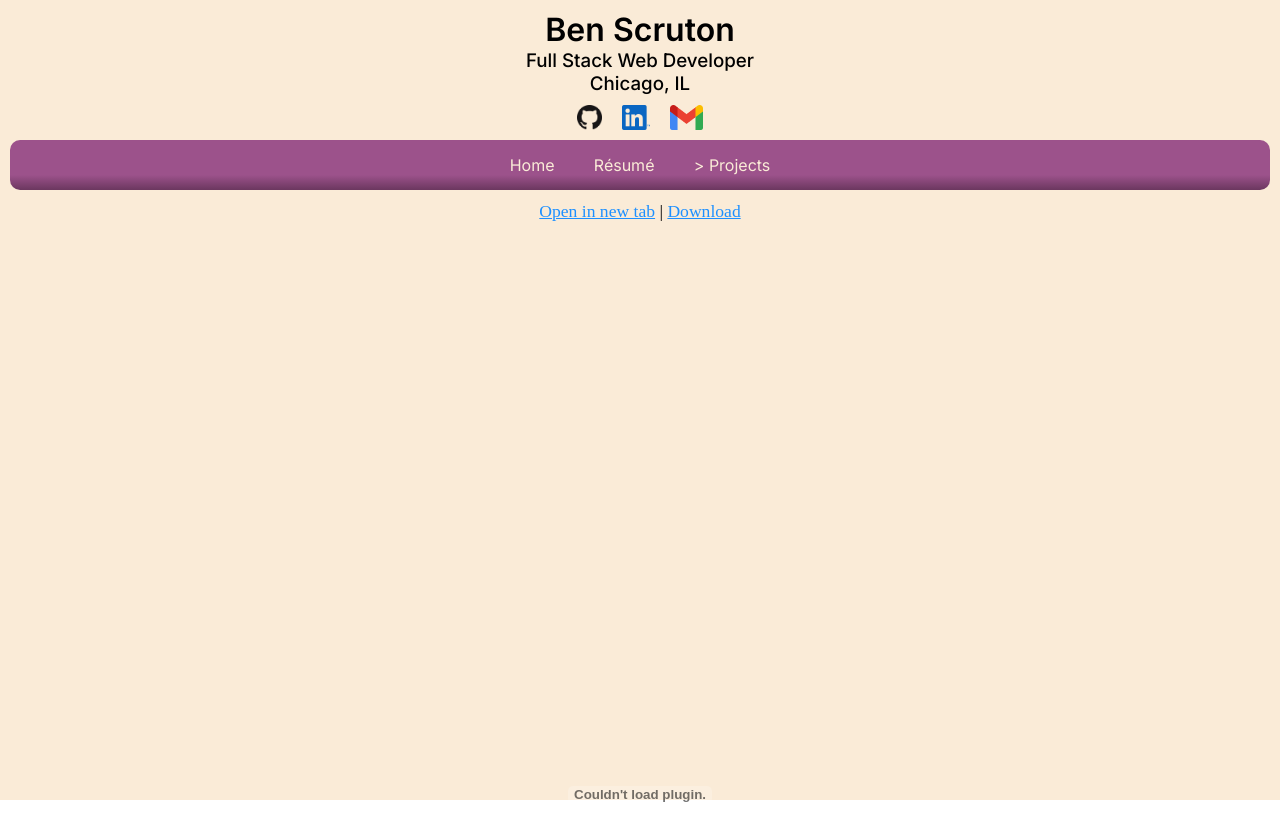
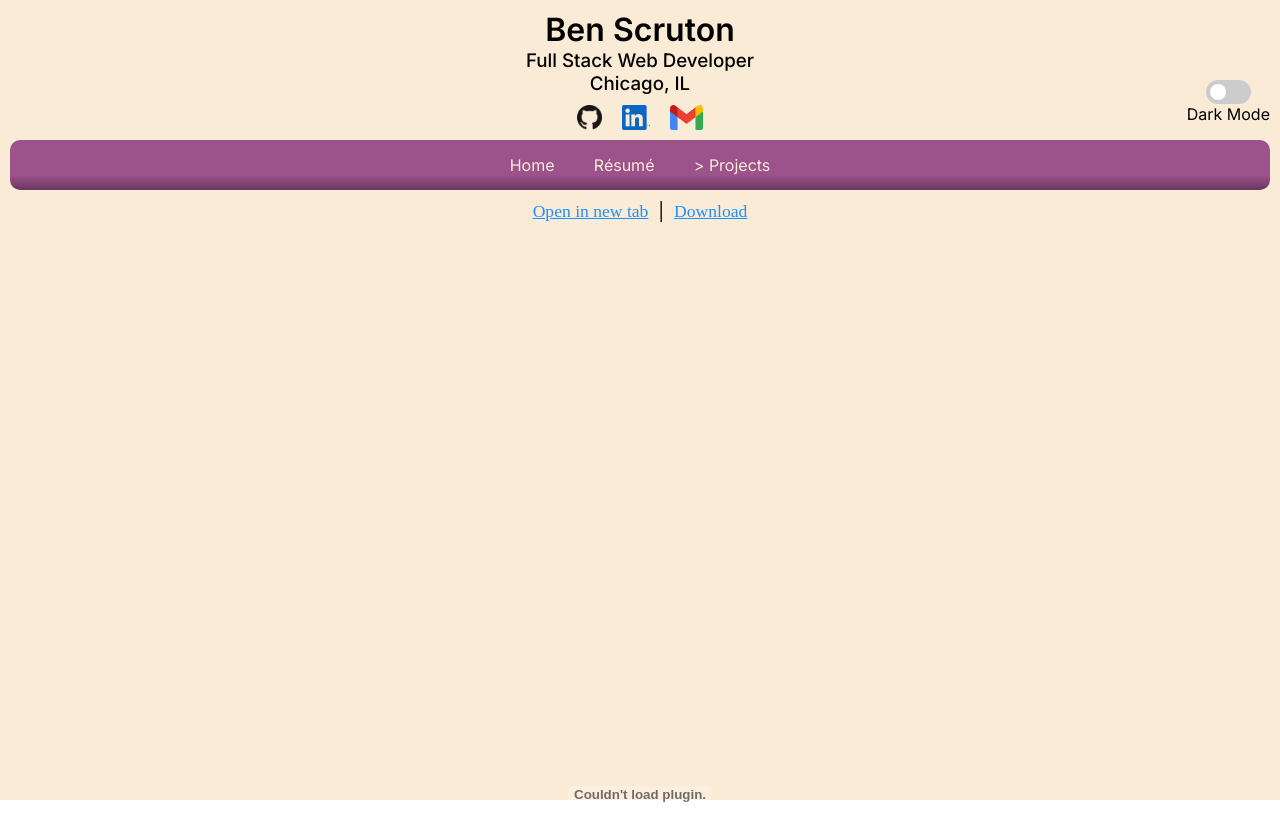
Before and after one commit to benscruton/personal_site, a React (Create React App) app: page /resume in a window 1280 px wide. Shown: the top 840 px of the page. Built offline with nearby package versions, Linux system fonts and the light colour scheme; a web font is replaced by a local one.

Commit message:
Dark mode slider added; other minor adjustments

```diff
--- a/src/App.css
+++ b/src/App.css
@@ -19,6 +19,12 @@ h4{
   font-family: "STIX Two Math", serif;
   font-weight: 400;
   font-size: 1.25em;
+}
+
+h5{
+  font-family: "Inter", sans-serif;
+  font-weight: 400;
+  font-size: 1em;
 }
 
 p{
--- a/src/App.tsx
+++ b/src/App.tsx
@@ -1,5 +1,6 @@
 import React, { useState, useEffect } from 'react';
 import Background from "./components/Background";
+import DarkModeSwitch from './components/DarkModeSwitch';
 import Intro from "./components/Intro";
 import Nav from "./components/Nav";
 import Home from "./views/Home";
@@ -21,14 +22,17 @@ const App: React.FC = () => {
     return () => window.removeEventListener("resize", findWindowWidth);
   }, []);
 
+  const toggleDark = () => setDarkMode(!darkMode);
+
   return (
     <div className="App">
       <Background darkMode={darkMode} />
       <Intro darkMode={darkMode} />
       <Nav darkMode={darkMode} />
+      <DarkModeSwitch darkMode={darkMode} windowWidth={windowWidth} toggle={toggleDark} />
       <Router primary={false}>
         <Home path="/" windowWidth={windowWidth} darkMode={darkMode}/>
-        <Resume path="/resume" windowWidth={windowWidth}/>
+        <Resume path="/resume" windowWidth={windowWidth} darkMode={darkMode} />
         <Projects path="/projects" windowWidth={windowWidth} darkMode={darkMode} />
         <ProjectDisplay path="/projects/:id" windowWidth={windowWidth} darkMode={darkMode} />
       </Router>
--- a/src/components/Box.module.css
+++ b/src/components/Box.module.css
@@ -38,6 +38,13 @@
 
 .mediabox{
     box-shadow: rgba(0, 0, 0, 0.4) 0px 0px 4px;
+    text-align: center;
+    margin-top: 10px;
+    margin-bottom: 10px;
+}
+
+.mediaboxdark{
+    box-shadow: rgba(255, 255, 255, 0.6) 1px 1px 6px;
     text-align: center;
     margin-top: 10px;
     margin-bottom: 10px;
--- /dev/null
+++ b/src/components/DarkModeSwitch.module.css
@@ -0,0 +1,68 @@
+.wide{
+  position: absolute;
+  top: 80px;
+  right: 10px;
+  z-index: 5;
+}
+
+.narrow{
+  display: inline-flex;
+  margin: 10px auto;
+  flex-direction: row-reverse;
+  position: relative;
+}
+
+.narrow h5{
+  padding: 0 10px;
+}
+
+.switch{
+  position: relative;
+  display: inline-block;
+  width: 45px;
+  height: 24px;
+}
+
+.switch input{
+  display: none;
+}
+
+.slider {
+  border-radius: 12px;
+  position: absolute;
+  cursor: pointer;
+  top: 0;
+  left: 0;
+  right: 0;
+  bottom: 0;
+  background-color: #ccc;
+  -webkit-transition: 0.5s;
+  transition: 0.5s;
+}
+
+.slider:before {
+  position: absolute;
+  content: "";
+  height: 16px;
+  width: 16px;
+  border-radius: 100%;
+  left: 4px;
+  bottom: 4px;
+  background-color: white;
+  -webkit-transition: 0.5s;
+  transition: 0.5s;
+}
+
+input:checked + .slider {
+  background-color: #9C528B;
+}
+
+input:focus + .slider {
+  box-shadow: 0 0 1px #9C528B;
+}
+
+input:checked + .slider:before {
+  -webkit-transform: translateX(21px);
+  -ms-transform: translateX(21px);
+  transform: translateX(21px);
+}
--- /dev/null
+++ b/src/components/DarkModeSwitch.tsx
@@ -0,0 +1,29 @@
+import React from "react";
+import styles from "./DarkModeSwitch.module.css";
+
+interface Props{
+  darkMode: boolean,
+  windowWidth: number,
+  toggle: () => void
+}
+
+const DarkModeSwitch: React.FC<Props> = ({darkMode, windowWidth, toggle}) => {
+
+  return (
+    <div className={windowWidth > 550 ? styles.wide : styles.narrow}>
+      <label className={styles.switch}>
+        <input
+          type="checkbox"
+          checked={darkMode}
+          onChange={toggle}
+        />
+        <span className={styles.slider}></span>
+      </label>
+      <h5 className={darkMode ? "light-text" : ""}>
+        Dark Mode
+      </h5>
+    </div>
+  );
+}
+
+export default DarkModeSwitch;
--- a/src/components/MediaBox.tsx
+++ b/src/components/MediaBox.tsx
@@ -6,13 +6,14 @@ import styles from "./Box.module.css";
 interface Props{
   media: Media,
   dimensions?: CSS.Properties,
-  imageAdjustments?: CSS.Properties
+  imageAdjustments?: CSS.Properties,
+  darkMode?: boolean
 }
 
-const MediaBox: React.FC<Props> = ({media, dimensions, imageAdjustments}) => {
+const MediaBox: React.FC<Props> = ({media, dimensions, imageAdjustments, darkMode}) => {
   return (
     <div
-      className={styles.mediabox}
+      className={darkMode ? styles.mediaboxdark : styles.mediabox}
       style={dimensions}
     >
       {media.videoType?
--- a/src/components/ProjectFound.tsx
+++ b/src/components/ProjectFound.tsx
@@ -44,6 +44,7 @@ const ProjectFound: React.FC<Props> = ({project, styles, windowWidth, darkMode})
       <MediaBox
         media={project.spotlightMedia}
         dimensions={{maxWidth: "400px", margin: "0 auto"}}
+        darkMode={darkMode}
       />
 
       {project.pitch.map( (para, idx) =>
--- /dev/null
+++ b/src/fileFormatDeclarations/ogv.d.ts
@@ -0,0 +1 @@
+declare module "*.ogv";
--- a/src/img/projectDemos/bookshelf/index.ts
+++ b/src/img/projectDemos/bookshelf/index.ts
@@ -35,7 +35,7 @@ const newUserShelves: Media = {
 const customizeShelves: Media = {
   address: customizeShelvesAddr,
   altText: "Add, rename, and delete shelves",
-  videoType: "video/ogg"
+  videoType: "video/webm"
 };
 
 const addBookToShelf: Media = {
--- a/src/views/Home.tsx
+++ b/src/views/Home.tsx
@@ -2,6 +2,7 @@ import React from "react";
 import { RouteComponentProps, Link } from "@reach/router";
 import styles from "./Home.module.css";
 import photoAddr from "../img/photo_cropped.png";
+import darkPhotoAddr from "../img/photo_cropped_dark.png";
 import MediaBox from "../components/MediaBox";
 import Media from "../interfaces/Media";
 import CSS from "csstype";
@@ -16,7 +17,7 @@ interface Props {
 
 const Home: React.FC<Props> = ({windowWidth, darkMode}) => {
   const photo: Media = {
-    address: photoAddr,
+    address: darkMode ? darkPhotoAddr : photoAddr,
     altText: "A photo of me"
   }
 
@@ -58,6 +59,7 @@ const Home: React.FC<Props> = ({windowWidth, darkMode}) => {
           media={photo}
           dimensions={photoDimensions}
           imageAdjustments={{borderRadius: "24%"}}
+          darkMode={darkMode}
         />
         <div style={textContainerDimensions}>
           <h4 style={textBoxDimensions} className={darkMode ? "light-text" : ""}>
--- a/src/views/Resume.tsx
+++ b/src/views/Resume.tsx
@@ -6,9 +6,10 @@ import styles from "./Resume.module.css";
 interface Props {
   path: RouteComponentProps,
   windowWidth: number
+  darkMode: boolean,
 }
 
-const About: React.FC<Props> = ({windowWidth}) => {
+const About: React.FC<Props> = ({windowWidth, darkMode}) => {
 
   const resumeWidth: number = Math.min(windowWidth, 900) - 50;
 
@@ -23,7 +24,9 @@ const About: React.FC<Props> = ({windowWidth}) => {
         >
           Open in new tab
         </a>
-        &nbsp;|&nbsp;
+        <span className={darkMode ? "light-text" : ""}>
+          &nbsp; | &nbsp;
+        </span>
         <a
           href={resume}
           download
```
Also changed, not shown: src/img/photo_cropped_dark.png (added), 1 other file (tests, documents, lock files or other folders).
